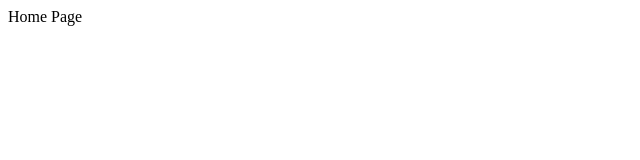
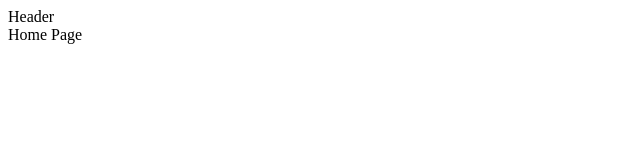
Before and after one commit to NinjaLabsUK/ninjalabs-website, a Next.js app: page / in a window 1280 px wide. Shown: the top 160 px of the page, without its empty margins (0-640 px from the left). Built offline with nearby package versions, Linux system fonts and the light colour scheme.

Commit message:
WIP: Layout + header base

```diff
--- /dev/null
+++ b/components/Header.js
@@ -0,0 +1,5 @@
+export default () => (
+  <header>
+    <div>Header</div>
+  </header>
+);
--- /dev/null
+++ b/components/Layout.js
@@ -0,0 +1,13 @@
+import Head from "next/head";
+import Header from "./Header";
+
+export default ({ children }) => (
+  <div>
+    <Head>
+      <title>Ninja Labs</title>
+      <meta name="viewport" content="initial-scale=1.0, width=device-width" />
+    </Head>
+    <Header />
+    {children}
+  </div>
+);
--- a/pages/index.js
+++ b/pages/index.js
@@ -1,11 +1,2 @@
-import Head from "next/head";
-
-export default () => (
-  <div>
-    <Head>
-      <title>Ninja Labs</title>
-      <meta name="viewport" content="initial-scale=1.0, width=device-width" />
-    </Head>
-    Home Page
-  </div>
-);
+import Layout from "../components/Layout";
+export default () => <Layout>Home Page</Layout>;
```
